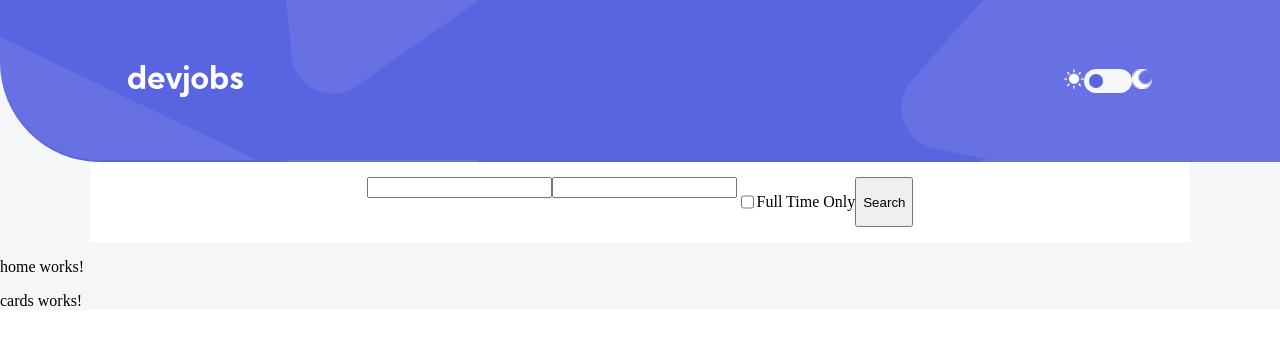
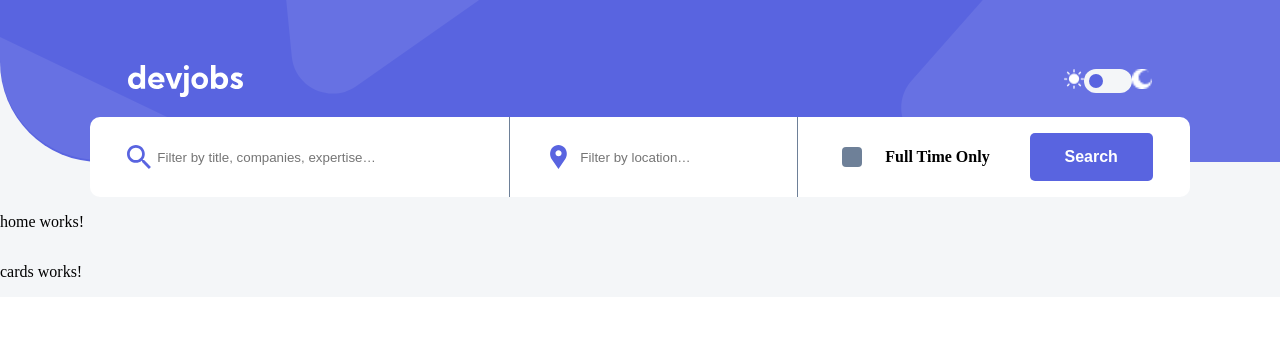
Before and after one commit to Luanquevedo/devjobs, an Angular app: page / in a window 1280 px wide. Shown: the top 344 px of the page. Built offline with nearby package versions, Linux system fonts and the light colour scheme.

Commit message:
feat(searchBar): Criado componenete visual da searchbar com estrutura base

```diff
--- a/src/app/app.component.ts
+++ b/src/app/app.component.ts
@@ -7,7 +7,6 @@ import { NavComponent } from './components/nav/nav.component';
   standalone: true,
   imports: [
     RouterOutlet,
-    NavComponent,
   ],
   templateUrl: './app.component.html',
   styleUrl: './app.component.scss'
--- a/src/app/components/search-bar/search-bar.component.html
+++ b/src/app/components/search-bar/search-bar.component.html
@@ -1,19 +1,14 @@
 <section class="searchBar flex">
-    <div class="searchBar__container flex-row aling-centers">
-        <div>
-            <label class="searchBar__container__filter">
-                <input>
-            </label>
+    <div class="searchBar__container flex-row aling-center">
+        <input class="searchBar__container__filter" type="text" placeholder="Filter by title, companies, expertise…">
+        <div id="line"></div>
+        <input class="searchBar__container__location" type="text" placeholder="Filter by location…">
+        <div id="line"></div>
+        <div class="searchBar__container__check flex-row aling-center">
+            <input class="custom-checkbox" type="checkbox">
+            <span></span>
+            <p>Full Time Only</p>
         </div>
-        <div>
-            <label class="searchBar__container__location" for="">
-                <input>
-            </label>
-        </div>
-        <div class="searchBar__container__check flex-row">
-            <input class="" type="checkbox">
-            <p>Full Time Only</p>
-            <button>Search</button>
-        </div>
+        <button click="">Search</button>
     </div>
 </section>
--- a/src/app/components/search-bar/search-bar.component.scss
+++ b/src/app/components/search-bar/search-bar.component.scss
@@ -1,16 +1,101 @@
 @use '../../../styles/variables' as *;
-@use '../../../styles/utils' as * ;
-.searchBar{
+@use '../../../styles/utils' as *;
+
+.searchBar {
     max-width: 1440px;
-    position: relative;
-    z-index: 9999;
-    margin-top: -50px;
     width: 1100px;
     height: 80px;
     margin: auto;
+    border-radius: 10px;
     background-color: $Color-secondary;
 
-    &__container{
+    button {
+        width: 123px;
+        height: 48px;
+        border: none;
+        border-radius: 5px;
+        background-color: $Color-prymary;
+        color: $Color-secondary;
+        font-size: 16px;
+        font-weight: 700;
+        line-height: 100%;
+        letter-spacing: 0;
+    }
+
+    &__container {
         margin: auto;
+        height: 100%;
+        gap: 40px;
+
+        &__filter {
+            width: 312px;
+            padding: 0px 0px 0px 30px;
+            background-image: url(../../../../public/img/search.svg);
+            background-repeat: no-repeat;
+        }
+
+        &__location {
+            padding: 0px 0px 0px 30px;
+            background-image: url(../../../../public/img/location.svg);
+            background-repeat: no-repeat;
+        }
+
+        &__check{
+            gap: 10px;
+            p{
+                font-size: 16px;
+                font-weight: 700;
+            }
+        }
+
+        .custom-checkbox {
+            width: 20px;
+            height: 20px;
+            appearance: none;
+            border-radius: 4px;
+            border: none;
+            background-color: $Color-secondary-text; // cor quando desmarcado
+            cursor: pointer;
+            transition: background-color 0.3s;
+            position: relative;
+            display: inline-block; // importante para conter o ::after
+
+            &:checked {
+                background-color: $Color-prymary;
+
+                &::after {
+                    content: "";
+                    position: absolute;
+                    top: 2px;
+                    left: 6px;
+                    width: 5px;
+                    height: 10px;
+                    border: solid white;
+                    border-width: 0 2px 2px 0;
+                    transform: rotate(45deg);
+                }
+            }
+        }
+
+
+
+
+    }
+
+
+
+
+    #line {
+        position: relative;
+        width: 1px;
+        height: 100%;
+        background-color: $Color-secondary-text;
+    }
+
+    input {
+        cursor: pointer;
+        border: none;
+        outline: none;
+        height: 24px;
     }
 }
--- a/src/app/pages/home/home.component.scss
+++ b/src/app/pages/home/home.component.scss
@@ -1,5 +1,14 @@
 @use '../../../styles/variables' as *;
 
-*{
+body{
+    display: flex;
+    flex-direction: column;
     background-color: $Color-primary-background;
+
 }
+
+app-search-bar{
+    position: relative;
+    margin-top: -45px;
+    z-index: 9999;
+}
```
Also changed, not shown: public/img/location.svg (added), public/img/search.svg (added).
